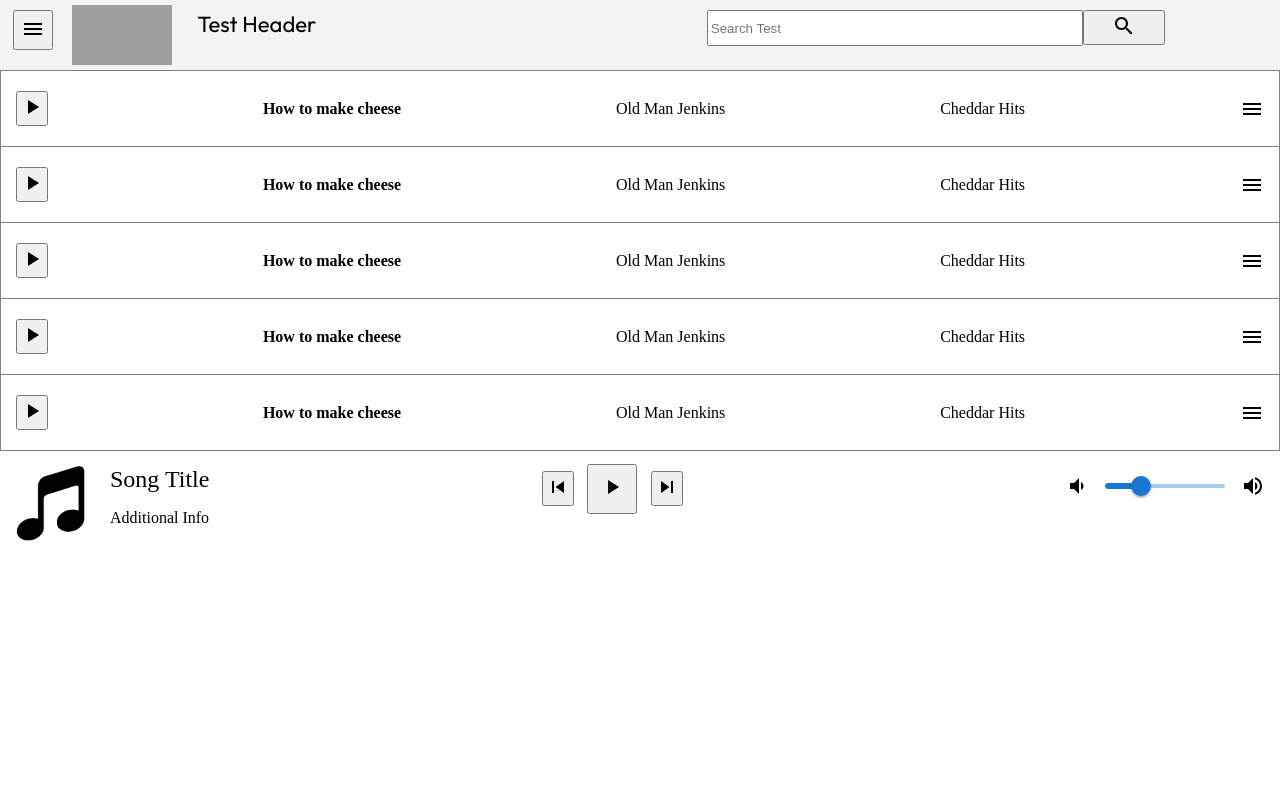
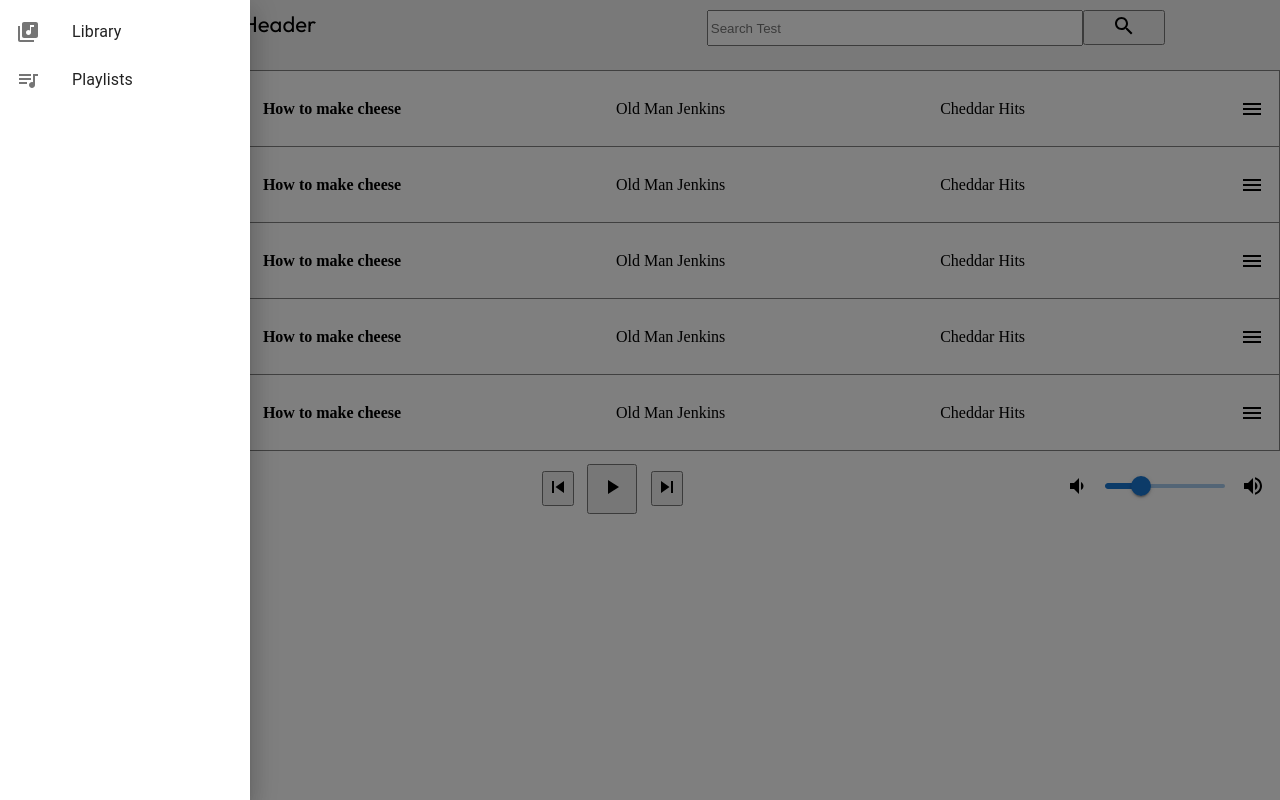
Before and after one commit to dommie123/WaveMusic, a React (Create React App) app in the folder frontend/: page / in a window 1280 px wide. Both pictures are taken after a click on the button 32 px from the left and 30 px from the top of the page. Built offline with nearby package versions, Linux system fonts and the light colour scheme; grey boxes are pictures that could not be loaded.

Commit message:
Nav Drawer added, will make it work later

```diff
--- a/frontend/src/components/common/AppBar/AppBar.css
+++ b/frontend/src/components/common/AppBar/AppBar.css
@@ -16,6 +16,8 @@
     /* margin-right: 1%; */
     height: 40px;
     width: 40px;
+    position: relative;
+    top: 5px;
 }
 
 .app-bar-logo {
--- a/frontend/src/components/common/AppBar/AppBar.tsx
+++ b/frontend/src/components/common/AppBar/AppBar.tsx
@@ -1,8 +1,8 @@
 import React from 'react';
 import { SearchBar } from '../SearchBar/SearchBar';
-import { IconButton } from '../IconButton/IconButton';
+import { SimpleDrawer as AppDrawer } from '../Drawer/SimpleDrawer';
 
-import { Menu as MenuIcon } from '@mui/icons-material';
+import { LibraryMusic, QueueMusic } from '@mui/icons-material';
 
 import logo from '../../../assets/WaveMusic_Logo.ico';
 
@@ -14,9 +14,14 @@ interface AppBarProps {
 }
 
 export const AppBar: React.FC<AppBarProps> = ({route, children}) => {
+    const options = [
+        { icon: <LibraryMusic />, label: "Library" },
+        { icon: <QueueMusic />, label: "Playlists" }
+    ];
+
     return (
         <div className='app-bar'>
-            <IconButton className='app-menu-button' onClick={() => {}} icon={<MenuIcon />} />
+            <AppDrawer anchor='left' options={options} className='app-menu-button' />
             <img src={logo} alt='Wave Music Logo' className='app-bar-logo' width={100} height={60} />
             {children}
             <SearchBar label={`Search ${route}`} onChange={() => console.log("Change happened")} />
--- /dev/null
+++ b/frontend/src/components/common/Drawer/SimpleDrawer.tsx
@@ -0,0 +1,92 @@
+import React, { useState } from 'react';
+
+import {
+    Drawer,
+    Box,
+    List,
+    ListItem,
+    ListItemIcon,
+    ListItemText,
+    ListItemButton,
+} from '@mui/material';
+
+import { IconButton } from '../IconButton/IconButton';
+
+import { Menu as MenuIcon } from '@mui/icons-material';
+
+import './SimpleDrawer.css';
+
+type Anchor = 'top' | 'left' | 'bottom' | 'right';
+
+interface SimpleDrawerProps {
+    anchor: Anchor;
+    options: Array<any>;
+    className?: string;
+}
+
+interface AnchorState {
+    top: boolean,
+    bottom: boolean,
+    left: boolean,
+    right: boolean
+}
+
+export const SimpleDrawer:React.FC<SimpleDrawerProps> = (props) => {
+    const { anchor, options, className } = props;   // options = [{ icon: <Icon />, label: "Label" }]
+
+    const [state, setState] = useState<AnchorState>({
+        top: false,
+        left: false,
+        bottom: false,
+        right: false,
+    });
+
+    const toggleDrawer = (anchor:Anchor, open:boolean) => (event:React.KeyboardEvent | React.MouseEvent) => {
+        if (event.type === 'keydown' && ((event as React.KeyboardEvent).key === 'Tab' || (event as React.KeyboardEvent).key === 'Shift')) {
+            return;
+        }
+
+        setState({ ...state, [anchor]: open});
+    };
+
+    const list = (anchor:Anchor) => (
+        <Box
+            component={"div"}
+            sx={{ width: (anchor === 'top' || anchor === 'bottom') ? 'auto' : 250 }}
+            role="presentation"
+            onClick={toggleDrawer(anchor, true)}
+            onKeyDown={toggleDrawer(anchor, true)}
+        >
+            <List>
+                {options.map(({ icon, label, handleSelect }) => (
+                    <ListItem key={label} disablePadding>
+                        <ListItemButton onClick={handleSelect}>
+                            <ListItemIcon>
+                                {icon}
+                            </ListItemIcon>
+                            <ListItemText primary={label} />
+                        </ListItemButton>
+                    </ListItem>
+                ))}
+            </List>
+        </Box>
+    );
+
+    return (
+        <div className={className}>
+           {/* {(['left', 'right', 'top', 'bottom'] as const).map((anchor) => (
+                <React.Fragment key={anchor}> */}
+                    <IconButton className={`${className}-button`} onClick={toggleDrawer(anchor, true)} icon={<MenuIcon />} />
+                    <Drawer
+                        anchor={anchor}
+                        open={state[anchor]}
+                        onClose={toggleDrawer(anchor, false)}
+                        className={`${className}-drawer`}
+                    >
+                        {list(anchor)}
+                    </Drawer>
+                {/* </React.Fragment> */}
+        {/* //    ))}  */}
+        </div>
+    );
+}
```
Also changed, not shown: frontend/src/components/common/Drawer/SimpleDrawer.css (added).
